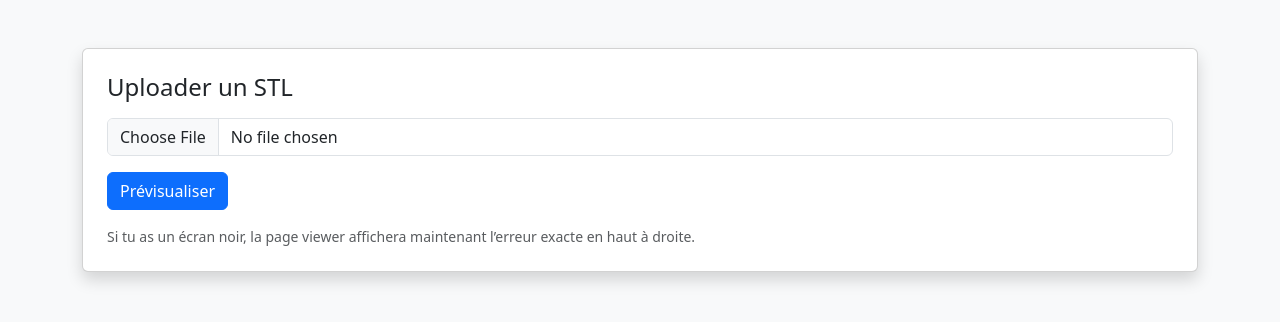
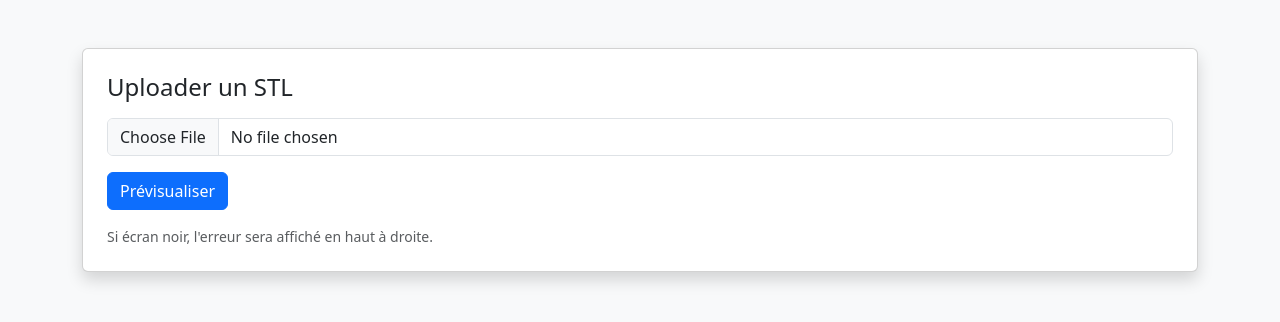
Before and after one commit to stybleu/stl-viewer, a Flask app: page / in a window 1280 px wide. Shown: the top 322 px of the page. Run offline with Flask 3, Linux system fonts and the light colour scheme; some libraries are stand-ins or nearby versions.

Commit message:
Update index.html

```diff
--- a/templates/index.html
+++ b/templates/index.html
@@ -15,7 +15,7 @@
         <button class="btn btn-primary">Prévisualiser</button>
       </form>
       <div class="text-muted small mt-3">
-        Si tu as un écran noir, la page viewer affichera maintenant l’erreur exacte en haut à droite.
+        Si écran noir, l'erreur sera affiché en haut à droite.
       </div>
     </div>
   </div>
```
